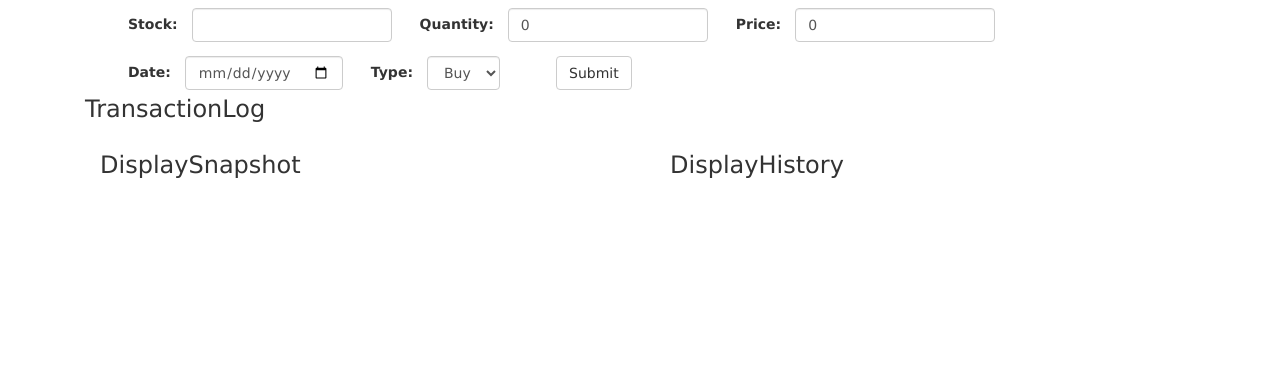
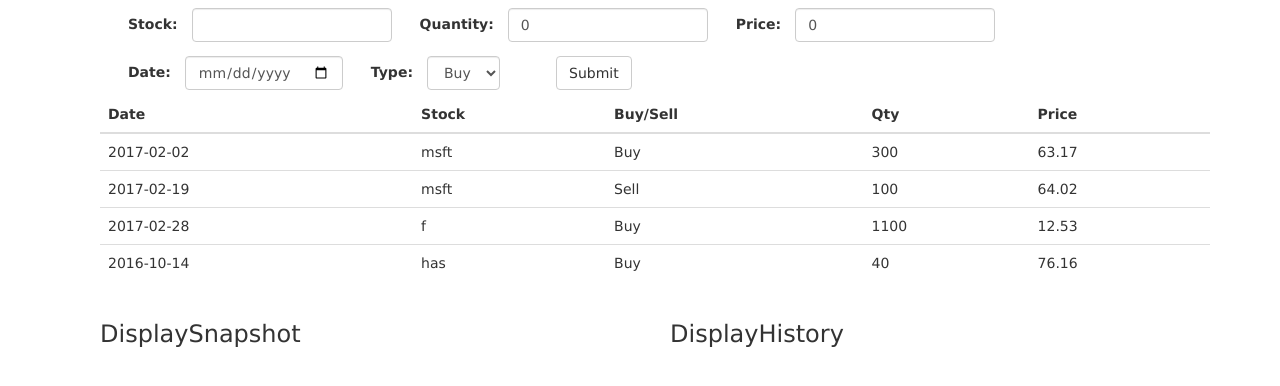
Before and after one commit to MoralesJohn/StockPlot, a React (Create React App) app: page / in a window 1280 px wide. Shown: the top 386 px of the page. Built offline with nearby package versions, Linux system fonts and the light colour scheme.

Commit message:
displaying transactions, using new data structure

```diff
--- a/src/Components/StockManager/StockManager.js
+++ b/src/Components/StockManager/StockManager.js
@@ -8,45 +8,79 @@ import DisplayHistory from "../DisplayHistory/DisplayHistory.js";
 class StockManager extends React.Component {
     constructor(props){
         super(props);
-        let defaultLog = [
-            {
+        let defaultLog = {
+            msft: {
+                netQty: 200,
+                transactions: [{
                     symbol: "msft",
                     price: 63.17,
                     date: "2017-02-02",
                     quantity: 300,
                     type: "Buy"
-            },{
+                }, {
+                    symbol: "msft",
+                    price: 64.02,
+                    date: "2017-02-19",
+                    quantity: 100,
+                    type: "Sell"
+                }]
+            },
+            f: {
+                netQty: 1100,
+                transactions: [{
                     symbol: "f",
                     price: 12.53,
                     date: "2017-02-28",
                     quantity: 1100,
                     type: "Buy"
-            },{
+                }]
+            },
+            has: {
+                netQty: 40,
+                transactions: [{
                     symbol: "has",
                     price: 76.16,
                     date: "2016-10-14",
                     quantity: 40,
                     type: "Buy"
+                }]
             }
-        ]
-        let log = []
-        if (log.length == 0) {
+        };
+        let log = {}
+        if (Object.keys(log).length == 0) {
             log = defaultLog;
         }
         console.log("starting log", log);
-        this.state = {log: log};
+        this.state = {
+            log: log,
+            view: "stock"
+        };
     }
-    addLogEntry = (newEntry) => {
-        let updatedLog = this.state.log;
-        updatedLog.push(newEntry);
-        console.log(updatedLog);
-        this.setState({log: updatedLog});
-    }
+    // buildSummary(log){
+    //     // summary format {symbol1: [[qty, price], [qty, price]], symbol2: [[qty, price], ...], ...}
+    //     let summary = {};
+    //     let stockList = Object.keys(log);
+    //     stockList.forEach(function(entry){
+    //         currentPrice = 1; // http call for current price
+    //         if (summary.hasOwnProperty(entry.symbol)){
+    //             let x = [entry.quantity, entry.price, currentPrice];
+    //             if (entry.type == "Buy"){
+    //                 newSum =
+    //             }
+    //         }
+    //     })
+    // }
+    // addLogEntry = (newEntry) => {
+    //     let updatedLog = this.state.log;
+    //     updatedLog.push(newEntry);
+    //     console.log(updatedLog);
+    //     this.setState({log: updatedLog});
+    // }
     render() {
     	return (
             <div className="App container">
                 <div className="dataentry" ><TransactionEntry addLogEntry={this.addLogEntry}/></div>
-                <div className="log" ><TransactionLog /></div>
+                <div className="log" ><TransactionLog log={this.state.log} view={this.state.view}/></div>
                 <div className="snapshot col-xs-12 col-sm-6" ><DisplaySnapshot /></div>
                 <div className="history col-xs-12 col-sm-6" ><DisplayHistory /></div>
             </div>
--- a/src/Components/TransactionEntry/TransactionEntry.js
+++ b/src/Components/TransactionEntry/TransactionEntry.js
@@ -22,6 +22,13 @@ class TransactionEntry extends React.Component {
             type: this.state.type
         }
         console.log(newEntry);
+        this.setState({
+            symbol: "",
+            date: "",
+            quantity: 0,
+            price: 0,
+            type: "Buy"
+        })
         this.props.addLogEntry(newEntry);
     }
     handleChange = (e) => {
--- /dev/null
+++ b/src/Components/TransactionLog/TransactionItem.js
@@ -0,0 +1,17 @@
+import React from "react";
+
+class TransactionItem extends React.Component {
+    render(){
+        return(
+            <tr>
+                <td>{this.props.entry.date}</td>
+                <td>{this.props.entry.symbol}</td>
+                <td>{this.props.entry.type}</td>
+                <td>{this.props.entry.quantity}</td>
+                <td>{this.props.entry.price}</td>
+            </tr>
+        )
+    }
+}
+
+export default TransactionItem;
--- a/src/Components/TransactionLog/TransactionLog.js
+++ b/src/Components/TransactionLog/TransactionLog.js
@@ -1,11 +1,43 @@
 import React from "react";
 import "./TransactionLog.css";
+import TransactionItem from "./TransactionItem.js";
 
 class TransactionLog extends React.Component {
     render(){
-        return(
-            <h3>TransactionLog</h3>
-        )
+        if (this.props.view == "stock") {
+            let log = this.props.log;
+            let stockList = Object.keys(log);
+            let logArr = [];
+            stockList.forEach(function(stock) {
+                console.log(stock);
+
+                let transaction = log[stock].transactions.map((entry, ndx) => {
+                    return <TransactionItem entry={entry} key={ndx} />
+                });
+                logArr.push(transaction);
+            })
+
+            return(
+                <div className="col-xs-12" >
+                        <table className="table">
+                            <thead>
+                                <tr>
+                                    <th>Date</th>
+                                    <th>Stock</th>
+                                    <th>Buy/Sell</th>
+                                    <th>Qty</th>
+                                    <th>Price</th>
+                                </tr>
+                            </thead>
+                            <tbody>
+                                {logArr}
+                            </tbody>
+                        </table>
+                    </div>
+            )
+        } else {
+            return (<h2>else</h2>);
+        }
     }
 }
 
```
Lines whose indentation alone changed are shown as unchanged.
